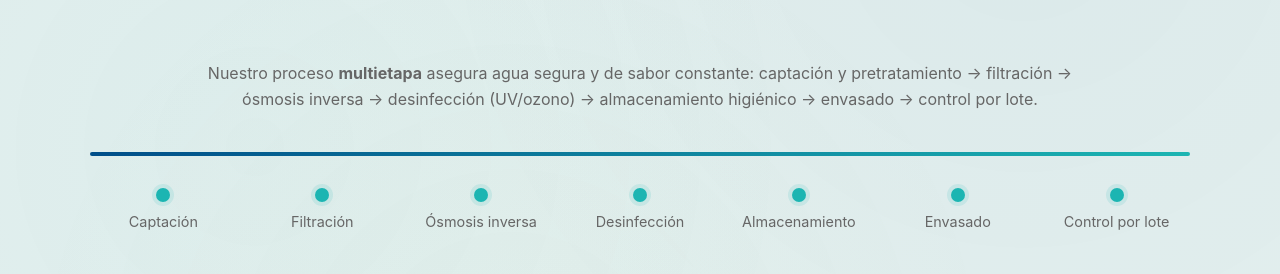
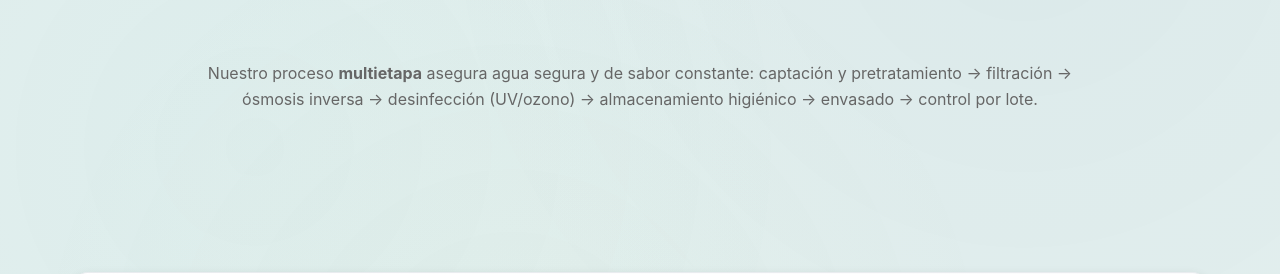
Before and after one commit to yereslon/Agua-de-mesa-full-vidaa, a plain HTML site: page procesos.html in a window 1280 px wide. Shown: the part 252-526 px from the top of the page. Drawn offline with Linux system fonts and the light colour scheme.

Commit message:
actualizacion02

```diff
--- a/procesos.html
+++ b/procesos.html
@@ -108,15 +108,6 @@
         Nuestro proceso <strong>multietapa</strong> asegura agua segura y de sabor constante: captación y pretratamiento &rarr; filtración &rarr; ósmosis inversa &rarr; desinfección (UV/ozono) &rarr; almacenamiento higiénico &rarr; envasado &rarr; control por lote.
       </p>
 
-      <div class="process-flow">
-        <div class="process-step"><div class="dot"></div><span>Captación</span></div>
-        <div class="process-step"><div class="dot"></div><span>Filtración</span></div>
-        <div class="process-step"><div class="dot"></div><span>Ósmosis inversa</span></div>
-        <div class="process-step"><div class="dot"></div><span>Desinfección</span></div>
-        <div class="process-step"><div class="dot"></div><span>Almacenamiento</span></div>
-        <div class="process-step"><div class="dot"></div><span>Envasado</span></div>
-        <div class="process-step"><div class="dot"></div><span>Control por lote</span></div>
-      </div>
     </section>
 
     <!-- PASO 1 -->
```
